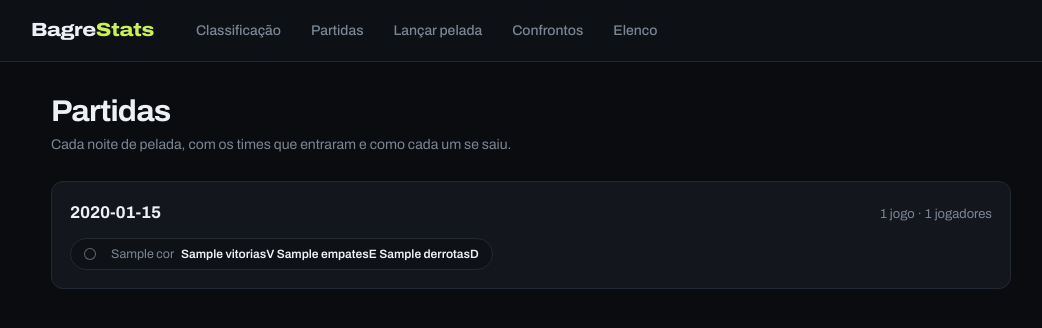
After one commit to rcgaui/BagreStats, a FastAPI app: template app/templates/peladas.html in a window 1280 px wide. The commit adds this page. Shown: the top 328 px of the page, without its empty margins (109-1151 px from the left). Run offline with FastAPI, Linux system fonts and the light colour scheme; the template is opened without the code that fills it: most values are stand-ins (such as "Sample title", 1, 10 or a date in 2020).

Commit message:
feat(routers): tela de partidas com as escalações da noite
Faltava um lugar para ver o que já foi registrado: a lista das noites e, em
cada uma, os jogos com o vencedor em destaque e a escalação de cada time
desenhada no campo, lado a lado.

O desenho do campo virou um parcial. Ele já existia na tela de lançar, e
duplicá-lo garantiria que um dia os dois divergissem.

Pelada antiga não tem posição gravada — o campo dela apareceria vazio, então
esses jogadores são listados por nome. Mostrar um campo em branco sugeriria
que ninguém jogou.

Co-Authored-By: Claude Opus 5 <noreply@anthropic.com>

```diff
--- a/app/main.py
+++ b/app/main.py
@@ -187,6 +187,36 @@ def salvar_pelada(dados: str = Form(...), sessao: Session = Depends(get_session)
     return RedirectResponse("/", 303)
 
 
+@app.get("/peladas")
+def lista_peladas(request: Request, sessao: Session = Depends(get_session)):
+    peladas = stats.peladas(sessao)
+    return templates.TemplateResponse(
+        "peladas.html",
+        {
+            "request": request,
+            "pagina": "peladas",
+            "peladas": [(p, stats.times_da_noite(p)) for p in peladas],
+        },
+    )
+
+
+@app.get("/pelada/{pelada_id}")
+def ver_pelada(pelada_id: int, request: Request, sessao: Session = Depends(get_session)):
+    pelada = sessao.get(Pelada, pelada_id)
+    if pelada is None:
+        return RedirectResponse("/peladas", 303)
+    return templates.TemplateResponse(
+        "pelada.html",
+        {
+            "request": request,
+            "pagina": "peladas",
+            "pelada": pelada,
+            "times": stats.times_da_noite(pelada),
+            "posicoes": POSICOES,
+        },
+    )
+
+
 @app.get("/jogador/{jogador_id}")
 def ver_jogador(jogador_id: int, request: Request, sessao: Session = Depends(get_session)):
     perfil = stats.perfil(sessao, jogador_id)
--- a/app/stats.py
+++ b/app/stats.py
@@ -232,3 +232,55 @@ def confrontos(sessao: Session) -> list[Confronto]:
         else:
             conf.vitorias_b += 1
     return sorted(resultado.values(), key=lambda c: c.jogos, reverse=True)
+
+
+@dataclass
+class TimeDaNoite:
+    """Um time como ele apareceu numa noite: a cor e quem vestiu."""
+
+    cor: Cor
+    titulares: list[Participacao] = field(default_factory=list)
+    reservas: list[Participacao] = field(default_factory=list)
+    vitorias: int = 0
+    empates: int = 0
+    derrotas: int = 0
+
+    @property
+    def jogos(self) -> int:
+        return self.vitorias + self.empates + self.derrotas
+
+
+def peladas(sessao: Session) -> list[Pelada]:
+    """As noites, da mais recente para a mais antiga."""
+    return list(reversed(_peladas(sessao)))
+
+
+def times_da_noite(pelada: Pelada) -> list[TimeDaNoite]:
+    """Como cada time se saiu naquela noite, na ordem em que entrou em campo."""
+    from app.models import POSICOES
+
+    ordem_da_vaga = {codigo: i for i, (codigo, _) in enumerate(POSICOES)}
+    times: dict[int, TimeDaNoite] = {}
+    for p in pelada.participacoes:
+        time = times.setdefault(p.cor_id, TimeDaNoite(cor=p.cor))
+        (time.reservas if p.posicao == "RES" else time.titulares).append(p)
+
+    for time in times.values():
+        # Sem posicao (peladas antigas) vai para o fim, sem quebrar a ordem.
+        time.titulares.sort(key=lambda p: ordem_da_vaga.get(p.posicao or "", 99))
+        time.reservas.sort(key=lambda p: p.jogador.apelido)
+
+    for jogo in pelada.partidas:
+        for cor_id in jogo.cores():
+            time = times.get(cor_id)
+            if time is None:
+                continue
+            resultado = jogo.resultado_de(cor_id)
+            if resultado == VITORIA:
+                time.vitorias += 1
+            elif resultado == EMPATE:
+                time.empates += 1
+            else:
+                time.derrotas += 1
+
+    return sorted(times.values(), key=lambda t: (-t.vitorias, -t.empates, t.cor.nome))
--- a/app/templates/base.html
+++ b/app/templates/base.html
@@ -298,6 +298,58 @@
   .duelo .placar{font-weight:800;font-size:19px;letter-spacing:-.02em}
   .duelo .conta{color:var(--fraco);font-size:12px;font-weight:500}
 
+  /* ---------- partidas: lista de noites ---------- */
+  .voltar-linha{display:flex;align-items:center;justify-content:space-between;
+                gap:12px;margin-bottom:18px;flex-wrap:wrap}
+  .voltar{color:var(--fraco);text-decoration:none;font-size:13.5px;font-weight:600}
+  .voltar:hover{color:var(--txt)}
+  .botao-link{background:transparent;border:1px solid var(--linha);color:var(--txt);
+              text-decoration:none;font-size:13px;font-weight:600;padding:9px 15px;
+              border-radius:9px}
+  .botao-link:hover{border-color:var(--acento);color:var(--acento)}
+
+  .cartao-noite{display:block;text-decoration:none;color:var(--txt);padding:18px;
+                transition:border-color .15s,background .15s}
+  .cartao-noite:hover{border-color:var(--acento);background:var(--sobe)}
+  .noite-topo{display:flex;align-items:baseline;justify-content:space-between;
+              gap:12px;margin-bottom:12px;flex-wrap:wrap}
+  .noite-topo b{font-size:17px;font-weight:700;letter-spacing:-.01em}
+  .noite-topo .conta{color:var(--fraco);font-size:13px}
+  .noite-times{display:flex;gap:9px;flex-wrap:wrap}
+  .chip{display:inline-flex;align-items:center;gap:7px;background:#0E1116;
+        border:1px solid var(--linha);border-radius:99px;padding:6px 13px;
+        font-size:12.5px;color:var(--fraco);text-decoration:none}
+  .chip b{color:var(--txt);font-weight:600;font-size:12px}
+  a.chip:hover{border-color:var(--acento);color:var(--txt)}
+  .chip .av{width:20px;height:20px;font-size:9px}
+
+  /* ---------- pelada: um jogo, so leitura ---------- */
+  .jogo-lido{display:flex;align-items:center;gap:14px;padding:13px 18px;font-size:14px}
+  .jogo-lido + .jogo-lido{border-top:1px solid var(--linha)}
+  .jogo-lido .ordem{width:22px;height:22px;border-radius:50%;background:var(--linha);
+                    color:var(--fraco);font-size:11px;font-weight:700;flex:none;
+                    display:grid;place-items:center}
+  .jogo-lido .lado{flex:1;display:flex;align-items:center;color:var(--fraco)}
+  .jogo-lido .lado:last-of-type{justify-content:flex-end}
+  /* Quem venceu fica cheio; quem perdeu, apagado. E a leitura mais rapida do placar. */
+  .jogo-lido .lado.venceu{color:var(--txt);font-weight:700}
+  .jogo-lido .resultado{color:var(--fraco);font-size:11px;text-transform:uppercase;
+                        letter-spacing:.09em;flex:none}
+
+  .escalacoes{display:grid;grid-template-columns:repeat(auto-fit,minmax(300px,1fr));
+              gap:18px;align-items:start}
+  .escalacoes .card h2{display:flex;align-items:center;gap:0}
+  .escalacoes .card h2 .retro{margin-left:auto;color:var(--txt);letter-spacing:0;
+                              text-transform:none;font-size:12px}
+  .campo-lido{padding:18px}
+  .campo-lido .campo{max-width:100%}
+  /* So leitura: nada aqui responde a clique, entao nao pode parecer clicavel. */
+  .campo-lido .vaga{cursor:default}
+  .campo-lido .vaga .bolha{border-style:solid}
+  .campo-lido .vaga:hover .bolha{transform:none;border-color:var(--acento)}
+  .sem-posicao{margin-top:16px}
+  .lista-nomes{display:flex;gap:8px;flex-wrap:wrap}
+
   /* ---------- lancar pelada ---------- */
   .rodape-card{padding:14px 18px;border-top:1px solid var(--linha)}
   /* Acao secundaria que nao merece a moldura de um botao. */
@@ -492,6 +544,7 @@
 <header><nav>
   <div class="marca">Bagre<span>Stats</span></div>
   <a href="/" class="{{ 'ativo' if pagina=='tabela' }}">Classificação</a>
+  <a href="/peladas" class="{{ 'ativo' if pagina=='peladas' }}">Partidas</a>
   <a href="/lancar" class="{{ 'ativo' if pagina=='lancar' }}">Lançar pelada</a>
   <a href="/confrontos" class="{{ 'ativo' if pagina=='confrontos' }}">Confrontos</a>
   <a href="/jogadores" class="{{ 'ativo' if pagina=='jogadores' }}">Elenco</a>
--- /dev/null
+++ b/app/templates/peladas.html
@@ -0,0 +1,30 @@
+{% extends "base.html" %}
+{% block titulo %}Partidas · BagreStats{% endblock %}
+{% block conteudo %}
+<h1>Partidas</h1>
+<p class="sub">Cada noite de pelada, com os times que entraram e como cada um se saiu.</p>
+
+{% if peladas %}
+  {% for pelada, times in peladas %}
+  <a class="card cartao-noite" href="/pelada/{{ pelada.id }}">
+    <div class="noite-topo">
+      <b>{{ pelada.data.strftime('%d/%m/%Y') }}</b>
+      <span class="conta">{{ pelada.partidas|length }} jogo{{ 's' if pelada.partidas|length != 1 }} ·
+        {{ pelada.participacoes|length }} jogadores</span>
+    </div>
+    <div class="noite-times">
+      {% for t in times %}
+      <span class="chip">
+        <span class="bola" style="background:{{ t.cor.codigo }}"></span>{{ t.cor.nome }}
+        <b>{{ t.vitorias }}V {{ t.empates }}E {{ t.derrotas }}D</b>
+      </span>
+      {% endfor %}
+    </div>
+  </a>
+  {% endfor %}
+{% else %}
+<div class="card"><div class="vazio">
+  Nenhuma pelada registrada ainda. <a href="/lancar" style="color:var(--acento)">Lançar a primeira</a>
+</div></div>
+{% endif %}
+{% endblock %}
```
Also changed, not shown: app/templates/_campo.html (added, +20 -0 lines), app/templates/lancar.html (+1 -20 lines), app/templates/pelada.html (added, +85 -0 lines).
